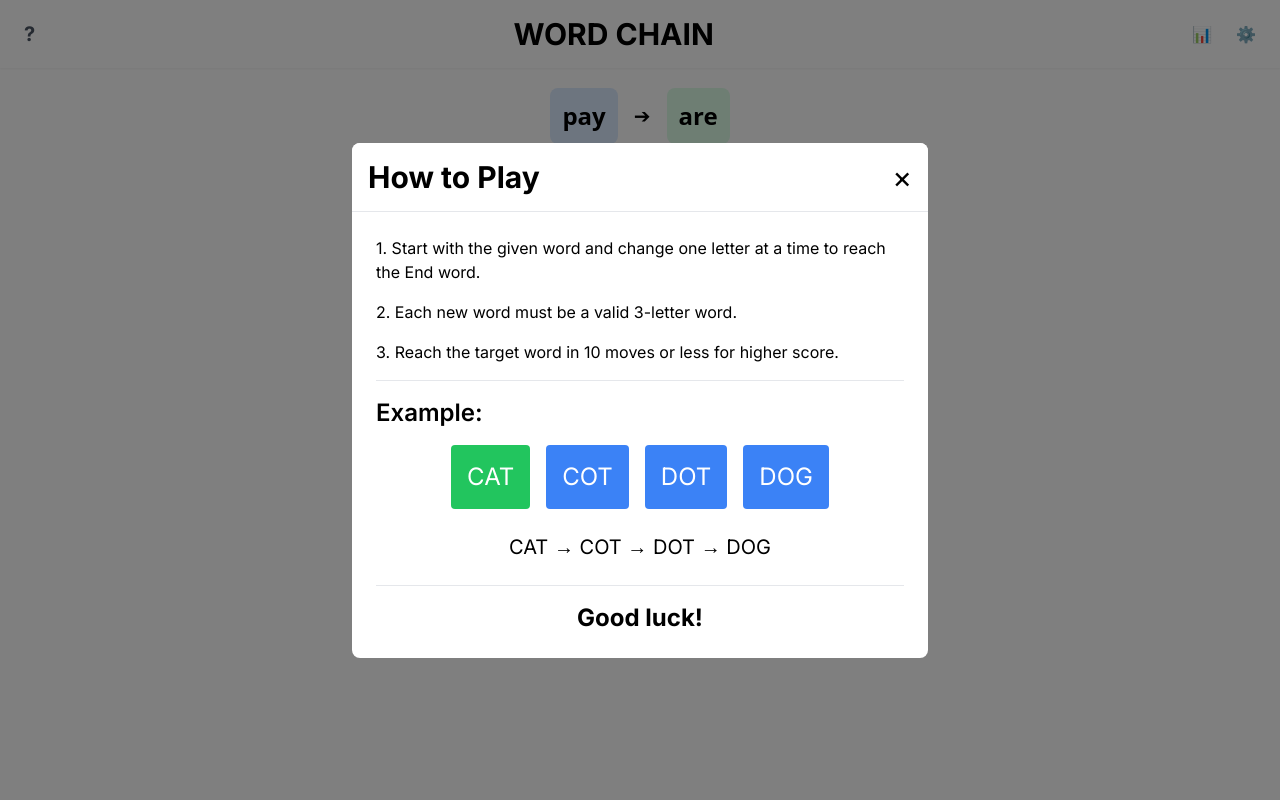
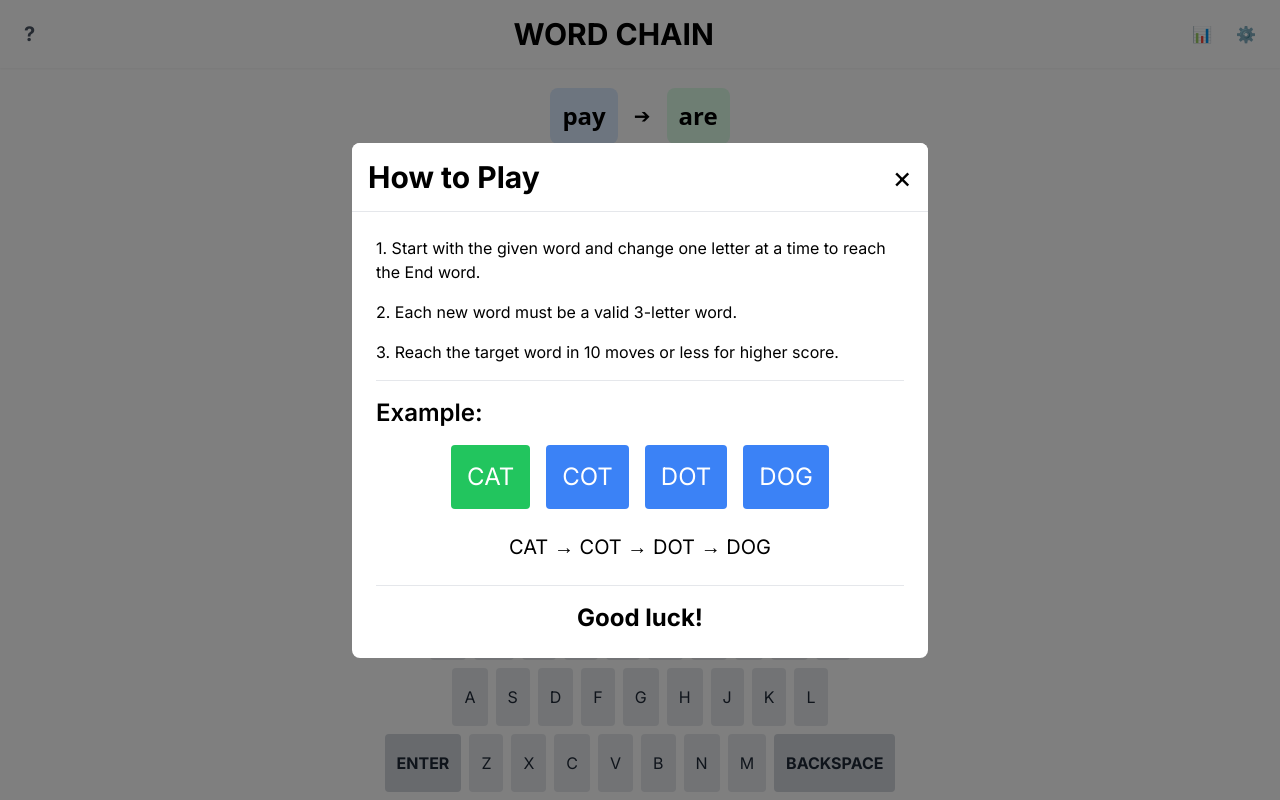
Before and after one commit to kevincarringtonstory/word-chain, a Next.js app: page /game in a window 1280 px wide. Built offline with nearby package versions, Linux system fonts and the light colour scheme.

Commit message:
keyboard update

```diff
--- /dev/null
+++ b/app/components/Keyboard.tsx
@@ -0,0 +1,58 @@
+import React from 'react';
+
+interface KeyboardProps {
+  onKeyPress: (key: string) => void;
+  onEnter: () => void;
+  onBackspace: () => void;
+  disabledKeys?: Set<string>; // Make this prop optional
+}
+
+const Keyboard: React.FC<KeyboardProps> = ({
+  onKeyPress,
+  onEnter,
+  onBackspace,
+  disabledKeys = new Set(), // Provide a default empty Set
+}) => {
+  const keys = [
+    ['Q', 'W', 'E', 'R', 'T', 'Y', 'U', 'I', 'O', 'P'],
+    ['A', 'S', 'D', 'F', 'G', 'H', 'J', 'K', 'L'],
+    ['ENTER', 'Z', 'X', 'C', 'V', 'B', 'N', 'M', 'BACKSPACE'],
+  ];
+
+  const handleKeyClick = (key: string) => {
+    if (key === 'ENTER') {
+      onEnter();
+    } else if (key === 'BACKSPACE') {
+      onBackspace();
+    } else {
+      onKeyPress(key);
+    }
+  };
+
+  return (
+    <div className="keyboard mt-4">
+      {keys.map((row, rowIndex) => (
+        <div key={rowIndex} className="flex justify-center mb-2">
+          {row.map((key) => (
+            <button
+              key={key}
+              className={`mx-1 px-3 py-2 rounded ${
+                key === 'ENTER' || key === 'BACKSPACE'
+                  ? 'bg-gray-300 text-gray-800 font-bold'
+                  : 'bg-gray-200 text-gray-800'
+              } ${
+                disabledKeys.has(key) ? 'opacity-50 cursor-not-allowed' : ''
+              }`}
+              onClick={() => handleKeyClick(key)}
+              disabled={disabledKeys.has(key)}
+            >
+              {key}
+            </button>
+          ))}
+        </div>
+      ))}
+    </div>
+  );
+};
+
+export default Keyboard;
--- a/app/components/WordChainsGame.tsx
+++ b/app/components/WordChainsGame.tsx
@@ -1,13 +1,10 @@
 'use client';
 
 import React, { useState, useEffect } from 'react';
-
-// Import a dictionary of words (you'll need to create this file)
 import dictionary from '@/app/utils/dictionary';
-
 import { findWordChain } from '@/app/utils/wordChainSolver';
-
 import Notification from './Notification';
+import Keyboard from './Keyboard';
 
 interface GameState {
   startWord: string;
@@ -17,7 +14,7 @@ interface GameState {
   attempts: string[];
   message: string;
   gameOver: boolean;
-  solution: string[]; // This is correct
+  solution: string[];
   notificationMessage: string;
   showNotification: boolean;
 }
@@ -31,7 +28,7 @@ const WordChainsGame: React.FC = () => {
     attempts: [],
     message: '',
     gameOver: false,
-    solution: [], // This is correct
+    solution: [],
     notificationMessage: '',
     showNotification: false,
   });
@@ -63,7 +60,7 @@ const WordChainsGame: React.FC = () => {
       attempts: [],
       message: '',
       gameOver: false,
-      solution: solution || [], // This is correct
+      solution: solution || [],
       notificationMessage: '',
       showNotification: false,
     };
@@ -73,12 +70,6 @@ const WordChainsGame: React.FC = () => {
 
   const handleInputChange = (e: React.ChangeEvent<HTMLInputElement>) => {
     setState((prev) => ({ ...prev, inputWord: e.target.value.toLowerCase() }));
-  };
-
-  const handleKeyPress = (e: React.KeyboardEvent<HTMLInputElement>) => {
-    if (e.key === 'Enter') {
-      handleSubmit();
-    }
   };
 
   const handleSubmit = () => {
@@ -143,48 +134,34 @@ const WordChainsGame: React.FC = () => {
     setState(getInitialState());
   };
 
-  const renderKeyboard = () => {
-    const rows = [
-      ['Q', 'W', 'E', 'R', 'T', 'Y', 'U', 'I', 'O', 'P'],
-      ['A', 'S', 'D', 'F', 'G', 'H', 'J', 'K', 'L'],
-      ['ENTER', 'Z', 'X', 'C', 'V', 'B', 'N', 'M', '⌫'],
-    ];
+  const handleKeyPress = (key: string) => {
+    if (state.gameOver) return;
 
-    return (
-      <div className="mt-4">
-        {rows.map((row, rowIndex) => (
-          <div key={rowIndex} className="flex justify-center mb-2">
-            {row.map((key) => (
-              <button
-                key={key}
-                className="mx-1 p-2 bg-gray-200 rounded text-sm font-bold"
-                onClick={() => {
-                  if (key === '⌫') {
+    setState((prev) => ({
+      ...prev,
+      inputWord:
+        prev.inputWord.length < 3
+          ? prev.inputWord + key.toLowerCase()
+          : prev.inputWord,
+    }));
+  };
+
+  const handleBackspace = () => {
+    if (state.gameOver) return;
+
     setState((prev) => ({
       ...prev,
       inputWord: prev.inputWord.slice(0, -1),
     }));
-                  } else if (key === 'ENTER') {
+  };
+
+  const handleEnter = () => {
+    if (state.gameOver) return;
     handleSubmit();
-                  } else {
-                    setState((prev) => ({
-                      ...prev,
-                      inputWord: prev.inputWord + key.toLowerCase(),
-                    }));
-                  }
-                }}
-              >
-                {key}
-              </button>
-            ))}
-          </div>
-        ))}
-      </div>
-    );
   };
 
   return (
-    <div className="flex flex-col min-h-screen">
+    <div className="flex flex-col h-screen bg-white">
       <header className="w-full bg-white shadow-sm flex items-center px-2 sm:px-4 py-2 sm:py-3 sticky top-0 z-10">
         <button
           className="text-gray-600 font-bold text-lg sm:text-xl p-2"
@@ -201,14 +178,15 @@ const WordChainsGame: React.FC = () => {
         </div>
       </header>
 
-      <main className="flex-grow font-sans w-full max-w-md mx-auto p-2 sm:p-5">
+      <main className="flex-grow overflow-y-auto">
+        <div className="font-sans w-full max-w-md mx-auto p-2 sm:p-5 flex flex-col justify-start">
           {showInstructions && (
             <div className="fixed inset-0 bg-black bg-opacity-50 flex items-center justify-center">
               <div className="bg-white p-4 rounded-lg max-w-sm">
                 <h2 className="text-xl font-bold mb-2">How to Play</h2>
                 <p>
-                Change one letter at a time to transform the start word into the
-                end word.
+                  Change one letter at a time to transform the start word into
+                  the end word.
                 </p>
                 <p className="mt-2">
                   You have 10 attempts to reach the target word.
@@ -267,25 +245,32 @@ const WordChainsGame: React.FC = () => {
               <input
                 type="text"
                 value={state.inputWord}
-              onChange={handleInputChange}
-              onKeyPress={handleKeyPress}
+                onChange={(e) =>
+                  setState((prev) => ({
+                    ...prev,
+                    inputWord: e.target.value.toLowerCase(),
+                  }))
+                }
                 placeholder="Enter word"
                 className="w-full p-2 border rounded"
                 maxLength={state.startWord.length}
+                readOnly
               />
             </div>
           )}
+        </div>
+      </main>
 
-        {state.gameOver && (
-          <button
-            onClick={startNewGame}
-            className="w-full p-2 bg-green-500 text-white rounded"
-          >
-            Start New Game
-          </button>
+      {!state.gameOver && (
+        <div className="w-full">
+          <Keyboard
+            onKeyPress={handleKeyPress}
+            onEnter={handleEnter}
+            onBackspace={handleBackspace}
+            disabledKeys={new Set()} // Implement logic for disabled keys if needed
+          />
+        </div>
       )}
-
-        {renderKeyboard()}
 
       <Notification
         message={state.notificationMessage}
@@ -294,7 +279,6 @@ const WordChainsGame: React.FC = () => {
           setState((prev) => ({ ...prev, showNotification: false }))
         }
       />
-      </main>
     </div>
   );
 };
--- a/app/globals.css
+++ b/app/globals.css
@@ -57,3 +57,22 @@ body {
 .spin-animation {
   animation: spin-word 0.5s ease-in-out;
 }
+
+.keyboard {
+  max-width: 500px;
+  margin: 0 auto;
+}
+
+.keyboard button {
+  height: 58px;
+  user-select: none;
+  transition: background-color 0.3s ease;
+}
+
+.keyboard button:hover {
+  background-color: #d1d5db;
+}
+
+.keyboard button:active {
+  background-color: #9ca3af;
+}
```
Lines whose indentation alone changed are shown as unchanged.
